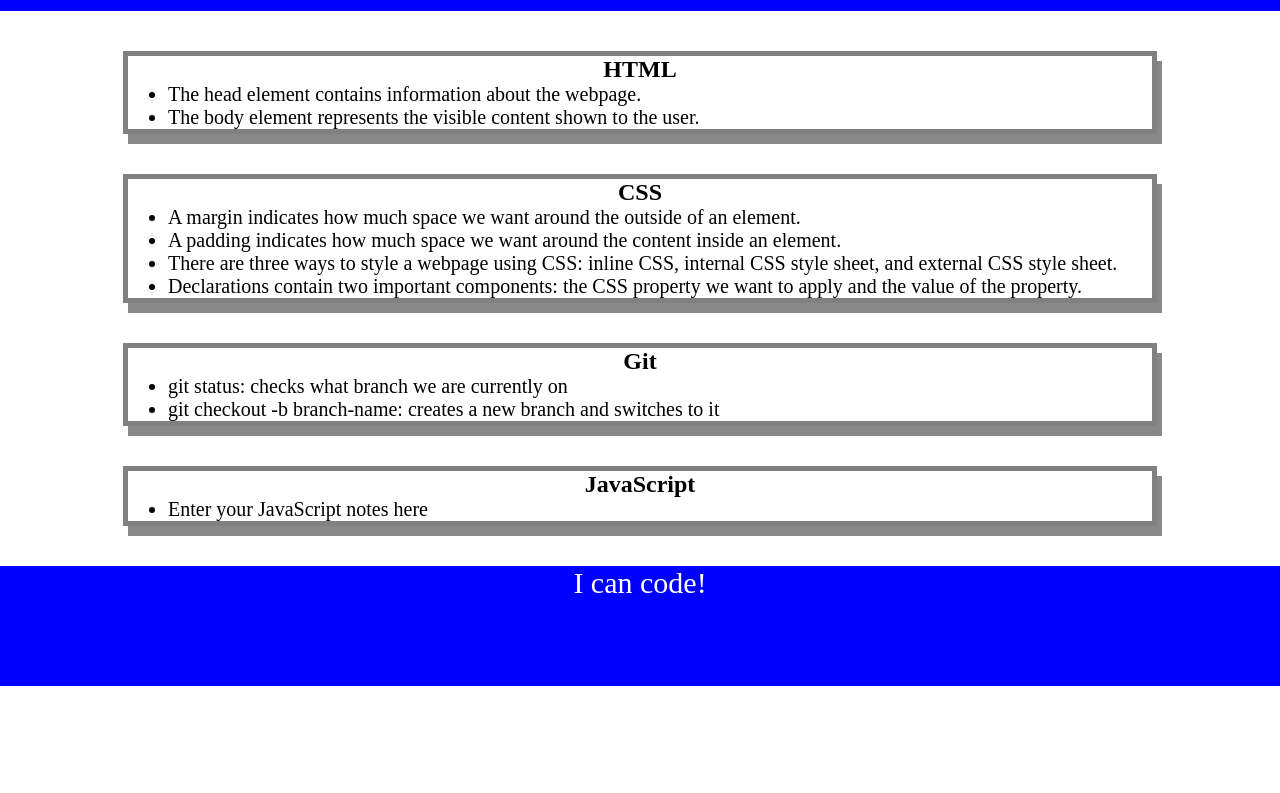
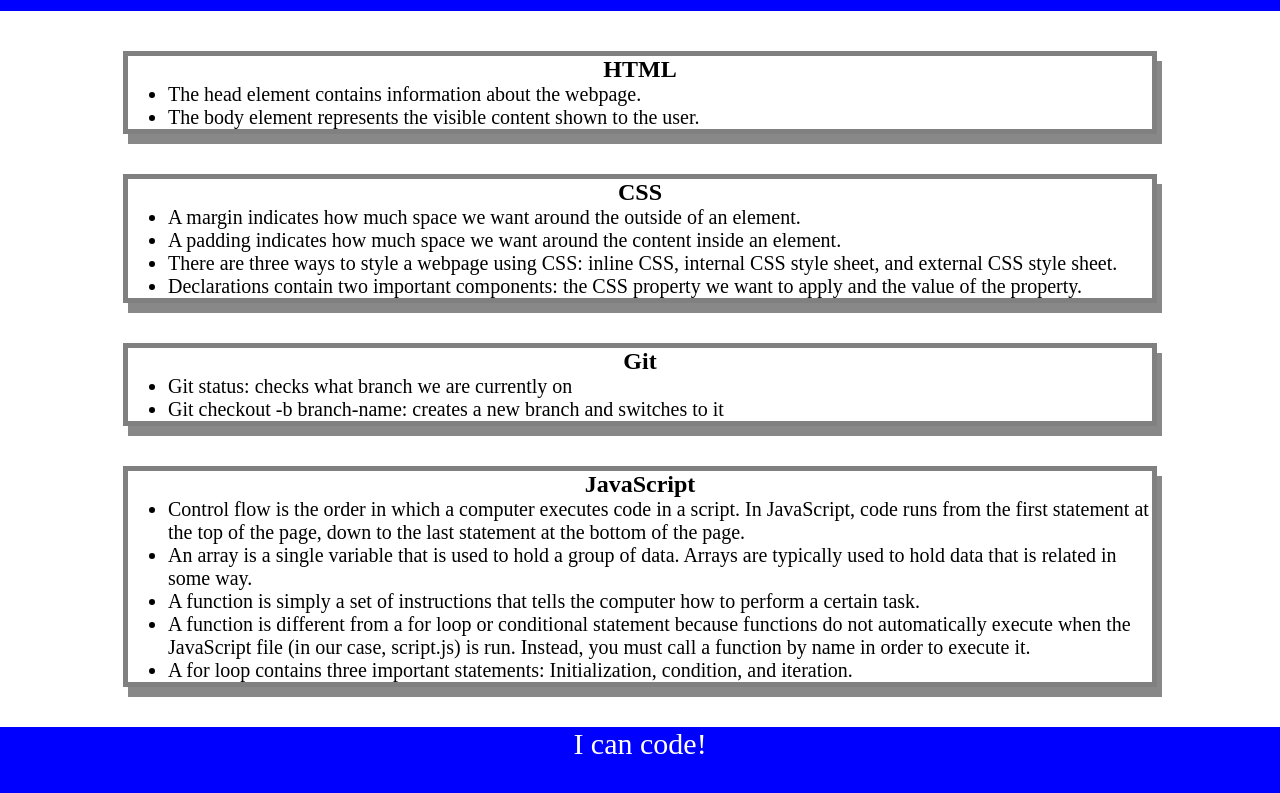
Before and after one commit to mpk2996/prework-study-guide, a plain HTML site: page prework-study-guide/index.html in a window 1280 px wide. Shown: the part 109-902 px from the top of the page. Before the commit the page ends 800 px from the top, so only its background shows below. Drawn offline with Linux system fonts and the light colour scheme.

Commit message:
updated project README file

```diff
--- a/prework-study-guide/index.html
+++ b/prework-study-guide/index.html
@@ -36,15 +36,19 @@
       <section class="card" id="git-section">
         <h2>Git</h2>
         <ul>
-          <li>git status: checks what branch we are currently on</li>
-          <li>git checkout -b branch-name: creates a new branch and switches to it</li>
+          <li>Git status: checks what branch we are currently on</li>
+          <li>Git checkout -b branch-name: creates a new branch and switches to it</li>
         </ul>
       </section>
 
       <section class="card" id="javascript-section">
         <h2>JavaScript</h2>
         <ul>
-          <li>Enter your JavaScript notes here</li>
+          <li>Control flow is the order in which a computer executes code in a script. In JavaScript, code runs from the first statement at the top of the page, down to the last statement at the bottom of the page.</li>
+          <li>An array is a single variable that is used to hold a group of data. Arrays are typically used to hold data that is related in some way.</li>
+          <li>A function is simply a set of instructions that tells the computer how to perform a certain task.</li>
+          <li>A function is different from a for loop or conditional statement because functions do not automatically execute when the JavaScript file (in our case, script.js) is run. Instead, you must call a function by name in order to execute it.</li>
+          <li>A for loop contains three important statements: Initialization, condition, and iteration.</li>
         </ul>
       </section>
     </main>
```
Also changed, not shown: 2 other files.
